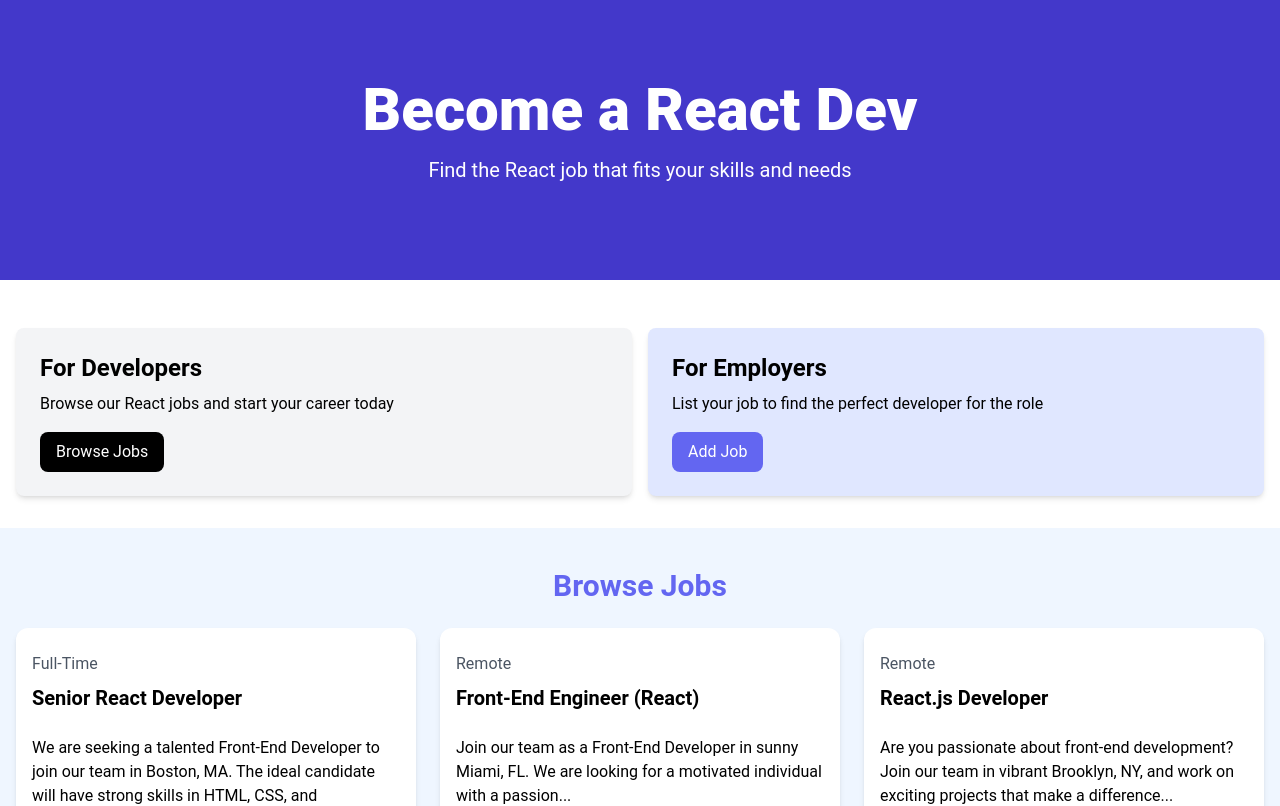
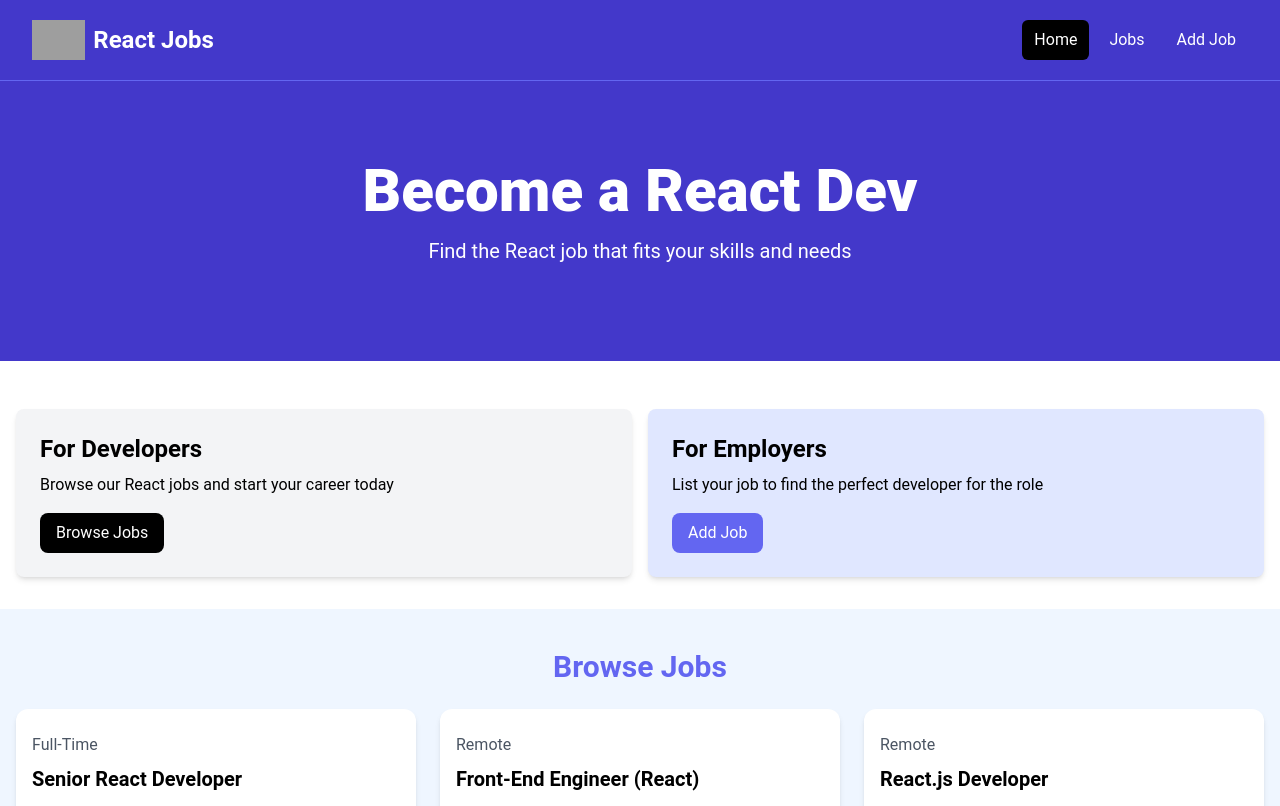
Before and after one commit to Blue89Azul/react-app, a React (Vite) app: page / in a window 1280 px wide. Shown: the top 806 px of the page. Built offline with nearby package versions, Linux system fonts and the light colour scheme; grey boxes are pictures that could not be loaded.

Commit message:
added example sources

```diff
--- a/src/components/Navbar.jsx
+++ b/src/components/Navbar.jsx
@@ -1,5 +1,48 @@
 const Navbar = () => {
-
+    return (
+        <>
+        <nav className="bg-indigo-700 border-b border-indigo-500">
+      <div className="mx-auto max-w-7xl px-2 sm:px-6 lg:px-8">
+        <div className="flex h-20 items-center justify-between">
+          <div
+            className="flex flex-1 items-center justify-center md:items-stretch md:justify-start"
+          >
+            {/* <!-- Logo --> */}
+            <a className="flex flex-shrink-0 items-center mr-4" href="/index.html">
+              <img
+                className="h-10 w-auto"
+                src="images/logo.png"
+                alt="React Jobs"
+              />
+              <span className="hidden md:block text-white text-2xl font-bold ml-2"
+                >React Jobs</span
+              >
+            </a>
+            <div className="md:ml-auto">
+              <div className="flex space-x-2">
+                <a
+                  href="/index.html"
+                  className="text-white bg-black hover:bg-gray-900 hover:text-white rounded-md px-3 py-2"
+                  >Home</a
+                >
+                <a
+                  href="/jobs.html"
+                  className="text-white hover:bg-gray-900 hover:text-white rounded-md px-3 py-2"
+                  >Jobs</a
+                >
+                <a
+                  href="/add-job.html"
+                  className="text-white hover:bg-gray-900 hover:text-white rounded-md px-3 py-2"
+                  >Add Job</a
+                >
+              </div>
+            </div>
+          </div>
+        </div>
+      </div>
+    </nav>
+        </>
+    )
 };
 
 export default Navbar;
```
